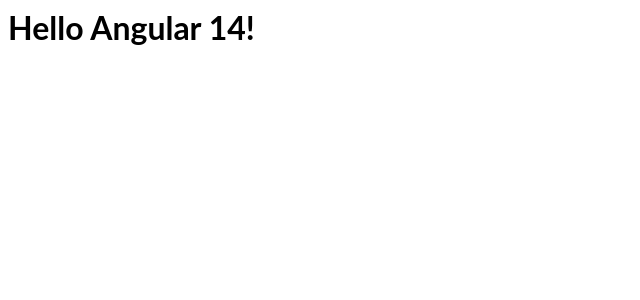
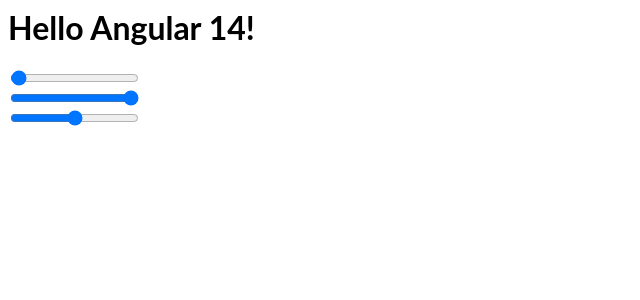
Before and after one commit to sergedesmedt/WorldBuilding-WebVR, an Angular app: page / in a window 1280 px wide. Shown: the top 300 px of the page, without its empty margins (0-640 px from the left). Built offline with nearby package versions, Linux system fonts and the light colour scheme.

Commit message:
camera near and far plane

```diff
--- a/src/app/BasicScene/basicscene.component.html
+++ b/src/app/BasicScene/basicscene.component.html
@@ -1,15 +1,23 @@
+<!--
 <div>
   <input type="range" min="70" max="150" [(ngModel)]="fov" />
 </div>
+-->
 <div>
-  <input type="range" min="-10" max="0" [(ngModel)]="depth" />
+  <input type="range" min="0" max="100" step="0.1" [(ngModel)]="near" />
+</div>
+<div>
+  <input type="range" min="0" max="100" step="0.1" [(ngModel)]="far" />
+</div>
+<div>
+  <input type="range" min="-10" max="0" step="0.1" [(ngModel)]="depth" />
 </div>
 <div id="myEmbeddedScene">
   <a-scene embedded vr-mode-ui="enabled: false">
     <!--<a-sphere position="1 1 -10" radius="1.25" color="#2DEF5E"></a-sphere>-->
     <a-sphere
       [attr.position]="{ x: 0, y: 0, z: depth } | toAFrame"
-      radius="1.25"
+      radius="2"
       color="#EF2D5E"
     ></a-sphere>
     <!--<a-plane
@@ -20,6 +28,6 @@
     color="#7BC8A4"
   ></a-plane>-->
     <!--<a-sky color="#0000FF"></a-sky>-->
-    <a-camera [attr.fov]="fov"></a-camera>
+    <a-camera [attr.fov]="fov" [attr.near]="near" [attr.far]="far"></a-camera>
   </a-scene>
 </div>
--- a/src/app/BasicScene/basicscene.component.ts
+++ b/src/app/BasicScene/basicscene.component.ts
@@ -8,6 +8,8 @@
 export class BasicSceneComponent implements OnInit {
   @Input() pos = '0 1 -10';
   fov: number = 70;
+  near: number = 1;
+  far: number = 100;
   depth: number = -5;
 
   constructor() {}
--- a/src/app/app.component.html
+++ b/src/app/app.component.html
@@ -1,2 +1,2 @@
 <hello name="{{ name }}"></hello>
-<!--<basic-scene></basic-scene>-->
+<basic-scene></basic-scene>
```
